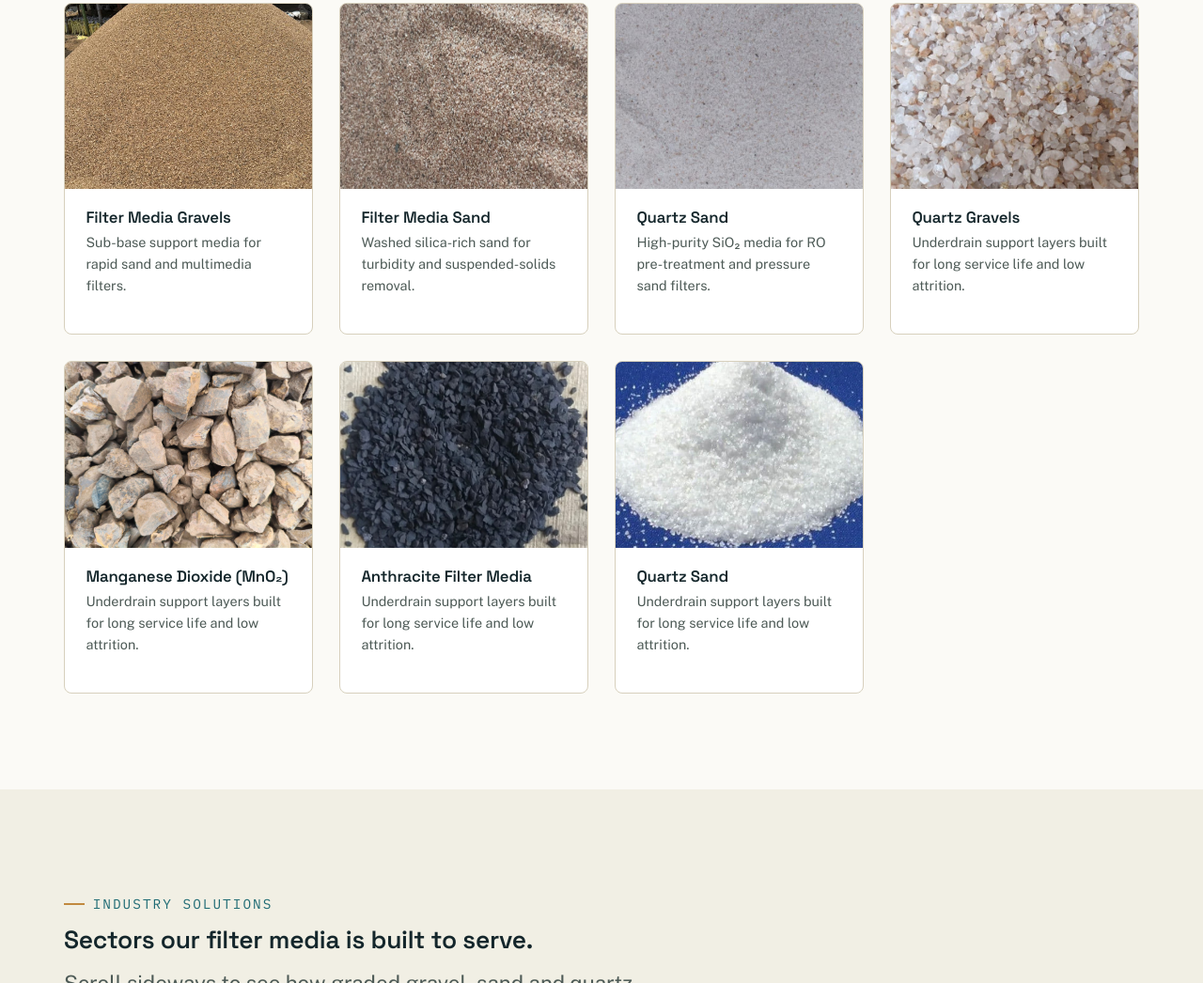
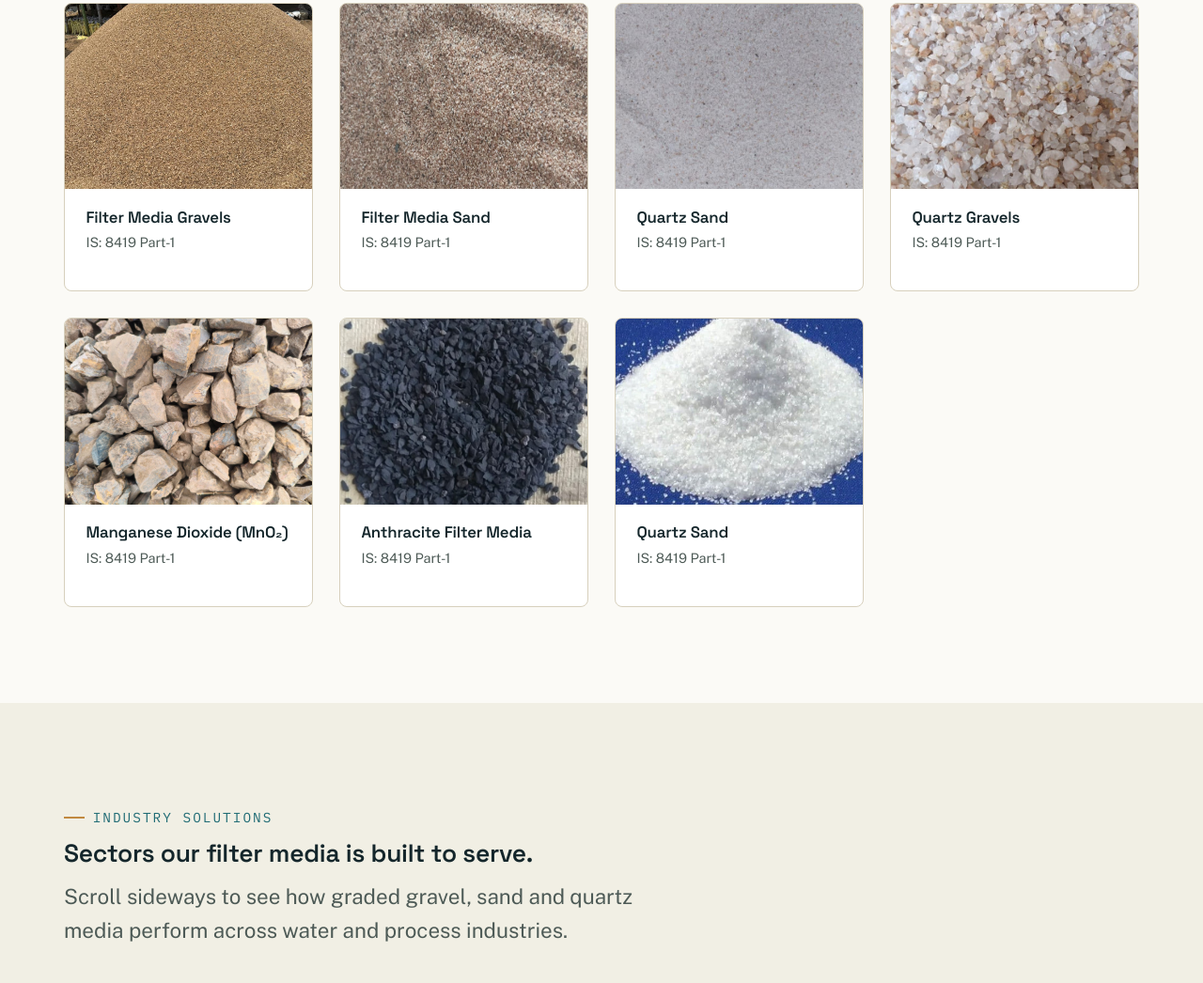
Before and after one commit to Arunkushwaha9958/Tiwari-Traders, a plain HTML site: page index.html in a window 1280 px wide. Shown: the part 1532-2578 px from the top of the page at 94% size. Drawn offline with nearby package versions, Linux system fonts and the light colour scheme.

Commit message:
Initial commit

```diff
--- a/index.html
+++ b/index.html
@@ -269,9 +269,7 @@
               </div>
               <div class="product-card-body">
                 <h3>Filter Media Gravels</h3>
-                <p>
-                  Sub-base support media for rapid sand and multimedia filters.
-                </p>
+                <p>IS: 8419 Part-1</p>
                 <div class="product-card-sizes">
                   <!--<span class="tag">2&ndash;4mm</span><span class="tag">4&ndash;8mm</span><span class="tag">8&ndash;16mm</span><span class="tag">16&ndash;32mm</span>-->
                 </div>
@@ -287,10 +285,7 @@
               </div>
               <div class="product-card-body">
                 <h3>Filter Media Sand</h3>
-                <p>
-                  Washed silica-rich sand for turbidity and suspended-solids
-                  removal.
-                </p>
+                <p>IS: 8419 Part-1</p>
                 <div class="product-card-sizes">
                   <!--<span class="tag">0.4&ndash;0.8mm</span><span class="tag">0.8&ndash;1.2mm</span><span class="tag">1&ndash;2mm</span>-->
                 </div>
@@ -306,10 +301,7 @@
               </div>
               <div class="product-card-body">
                 <h3>Quartz Sand</h3>
-                <p>
-                  High-purity SiO&#8322; media for RO pre-treatment and pressure
-                  sand filters.
-                </p>
+                <p>IS: 8419 Part-1</p>
                 <div class="product-card-sizes">
                   <!-- <span class="tag">0.5&ndash;1mm</span><span class="tag">1&ndash;2mm</span><span class="tag">2&ndash;4mm</span> -->
                 </div>
@@ -325,10 +317,7 @@
               </div>
               <div class="product-card-body">
                 <h3>Quartz Gravels</h3>
-                <p>
-                  Underdrain support layers built for long service life and low
-                  attrition.
-                </p>
+                <p>IS: 8419 Part-1</p>
                 <div class="product-card-sizes">
                   <!--<span class="tag">4&ndash;8mm</span><span class="tag">8&ndash;16mm</span><span class="tag">16&ndash;32mm</span> -->
                 </div>
@@ -340,10 +329,7 @@
               </div>
               <div class="product-card-body">
                 <h3>Manganese Dioxide (MnO₂)</h3>
-                <p>
-                  Underdrain support layers built for long service life and low
-                  attrition.
-                </p>
+                <p>IS: 8419 Part-1</p>
                 <div class="product-card-sizes">
                   <!--<span class="tag">4&ndash;8mm</span><span class="tag">8&ndash;16mm</span><span class="tag">16&ndash;32mm</span> -->
                 </div>
@@ -355,10 +341,7 @@
               </div>
               <div class="product-card-body">
                 <h3>Anthracite Filter Media</h3>
-                <p>
-                  Underdrain support layers built for long service life and low
-                  attrition.
-                </p>
+                <p>IS: 8419 Part-1</p>
                 <div class="product-card-sizes">
                   <!-- <span class="tag">4&ndash;8mm</span><span class="tag">8&ndash;16mm</span><span class="tag">16&ndash;32mm</span> -->
                 </div>
@@ -373,10 +356,7 @@
               </div>
               <div class="product-card-body">
                 <h3>Quartz Sand</h3>
-                <p>
-                  Underdrain support layers built for long service life and low
-                  attrition.
-                </p>
+                <p>IS: 8419 Part-1</p>
                 <div class="product-card-sizes">
                   <!--<span class="tag">4&ndash;8mm</span><span class="tag">8&ndash;16mm</span><span class="tag">16&ndash;32mm</span> -->
                 </div>
```
